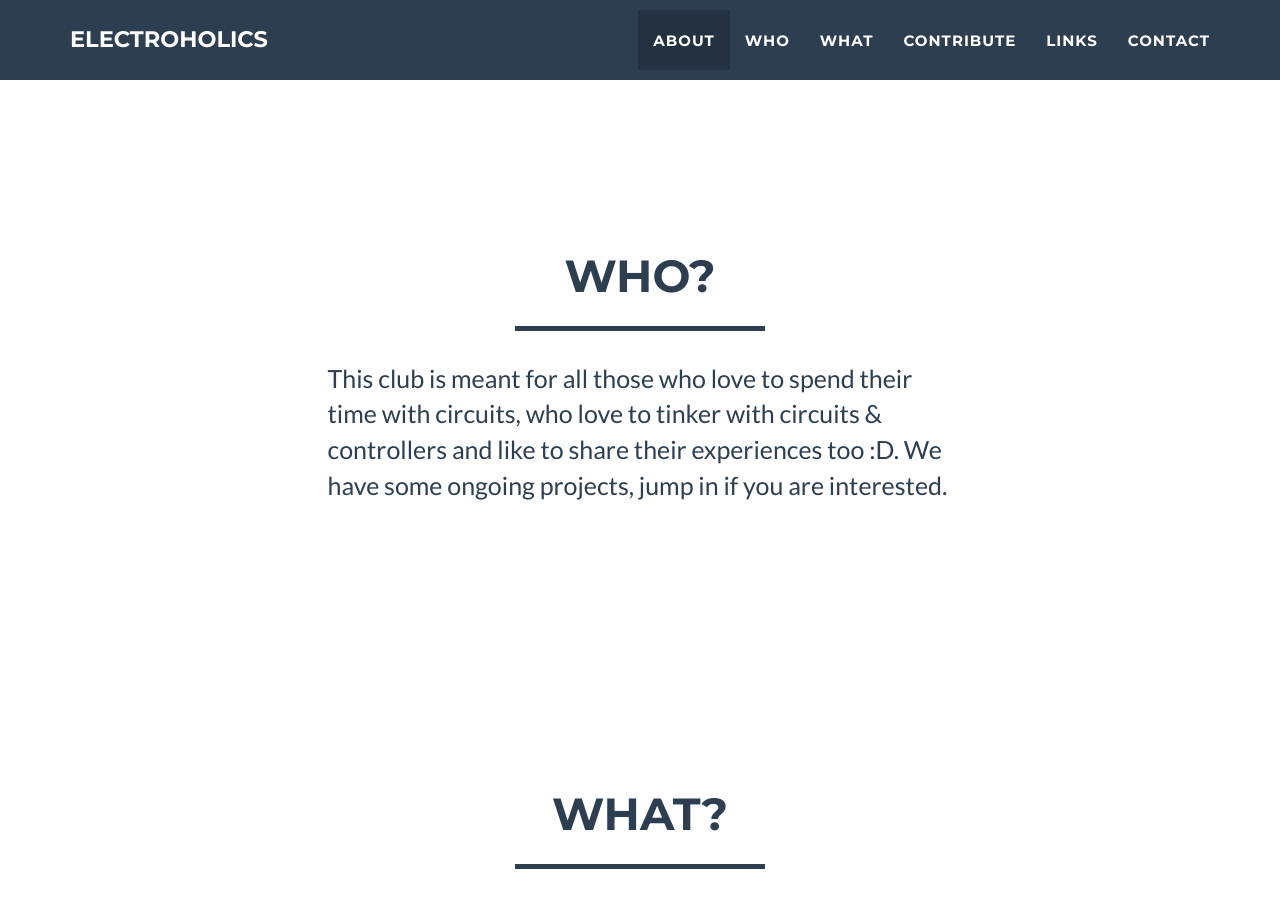
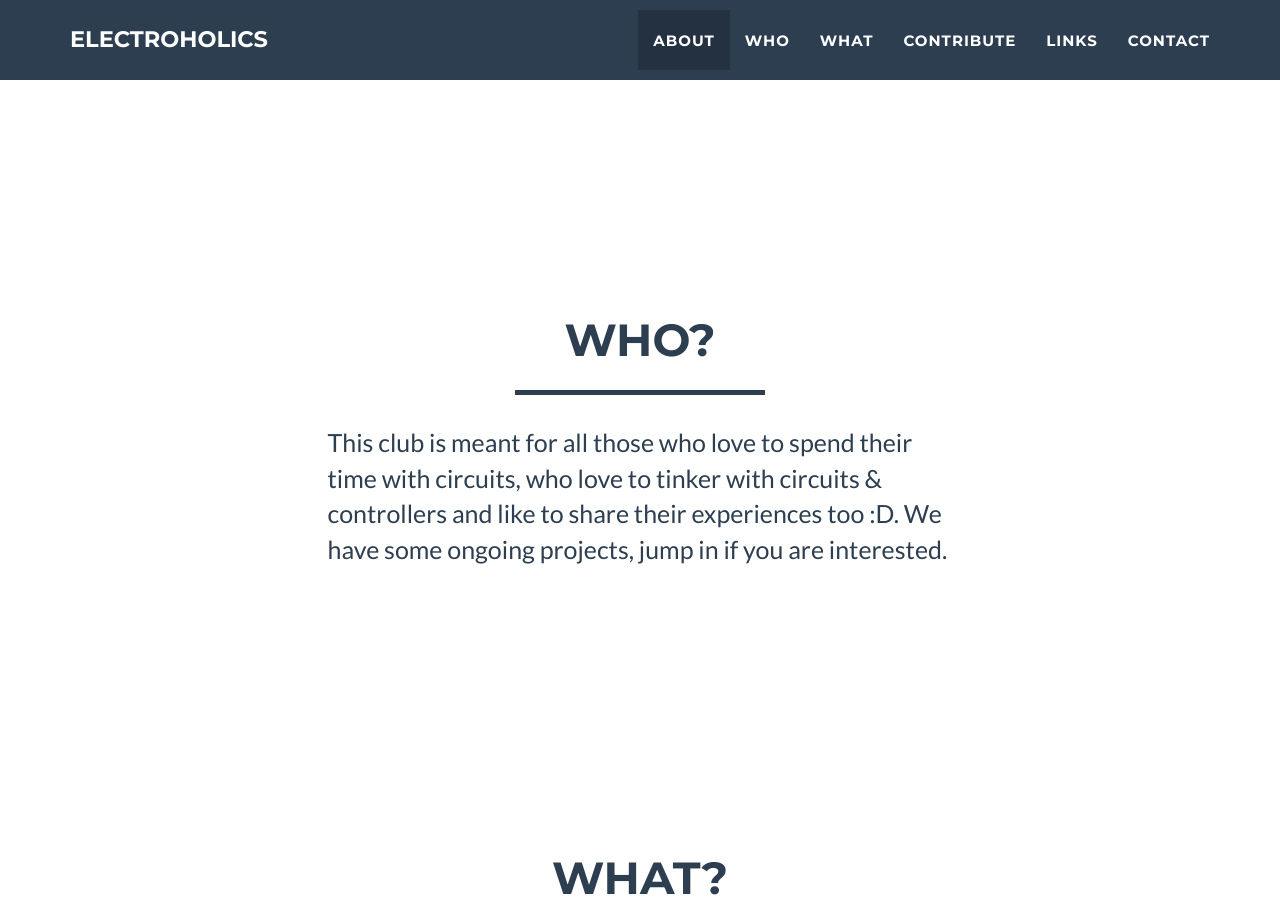
Before and after one commit to Electroholics/previous-website, a Jekyll site: the page built from index.html, in a window 1280 px wide and 900 px high, scrolled down 1255 px. Built offline with Jekyll 4.4.1, drawn with Linux system fonts in a browser that asks for light colours.

Commit message:
styling divs small error

```diff
--- a/_includes/portfolio_grid.html
+++ b/_includes/portfolio_grid.html
@@ -19,6 +19,9 @@
 
                 <section id="who">
                 <div class="col-lg-12 text-center">
+                <br>
+                <br>
+                <br>
                 <h2>Who?</h2>
                 <hr class="star-primary">
                 </div>
@@ -31,11 +34,12 @@
                 </div>
                 </section>
                 <br>
+
+                <section id="what">
+                <div class="col-lg-12 text-center">
                 <br>
                 <br>
                 <br>
-                <section id="what">
-                <div class="col-lg-12 text-center">
                 <h2>What?</h2>
                   <hr class="star-primary">
                 </div>
@@ -49,12 +53,14 @@
                 </section>
 
                 <br>
+
+
+                <section id="contribute">
+                <div class="col-lg-12 text-center">
                 <br>
                 <br>
                 <br>
-
-                <section id="contribute">
-                <div class="col-lg-12 text-center">
+                <br>
                 <h2>Contribute ?</h2>
                  <hr class="star-primary">
                 </div>
@@ -74,7 +80,3 @@
                 <br>
                 <br>
                 <br>
-                <br>
-                <br>
-                <br>
-                <br>
```
